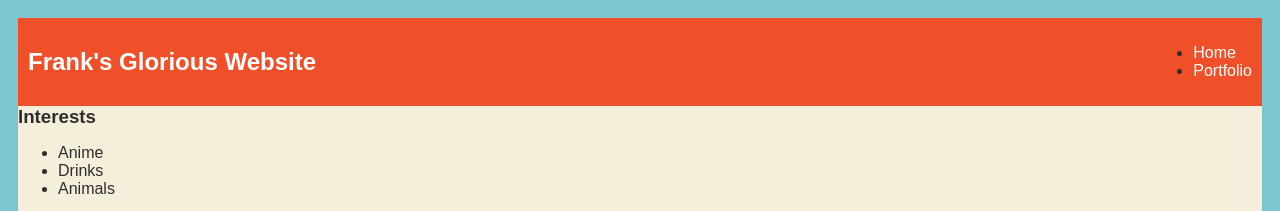
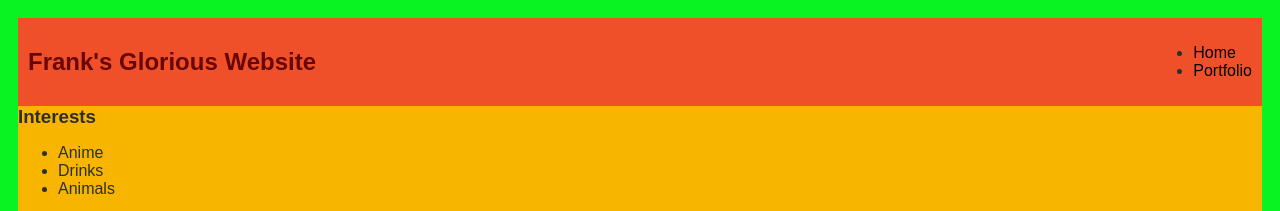
Before and after one commit to FrankMarshall1234/FrankMarshall1234.github.io, a plain HTML site: page index.html in a window 1280 px wide. Shown: the top 211 px of the page. Drawn offline with Linux system fonts and the light colour scheme; grey boxes are pictures that could not be loaded.

Commit message:
add index.html file

```diff
--- a/index.html
+++ b/index.html
@@ -5,7 +5,7 @@
         <title>Frank's Amazing Website</title>
         <style>
             body {
-            background: rgb(125, 198, 205);
+                background: rgb(9, 242, 33);
                 color: rgb(45, 45, 45);
                 padding: 10px;
                 font-family: arial;
@@ -27,7 +27,7 @@
             h1 {
                 display: flex;
                 align-items: center;
-            color: white;
+                color: rgb(104, 6, 6);
                 flex: 1;
                 margin: 0;
             }
@@ -43,12 +43,12 @@
 
             a {
                 text-decoration: none;
-            color: #fff;
+                color: rgb(0, 0, 0);
             }
 
             /* main container area beneath menu */
             main {
-            background: rgb(245, 238, 219);
+                background: rgb(247, 181, 0);
                 display: flex;
             }
 
@@ -67,7 +67,7 @@
             }
 
             #interests {
-            border: 4px silver ridge;
+                border: 4px rgb(239, 6, 6) ridge;
                 padding: 8px;
             }
 
```
Also changed, not shown: portfolio.html (+1 -1 lines). Lines whose indentation alone changed are shown as unchanged.
